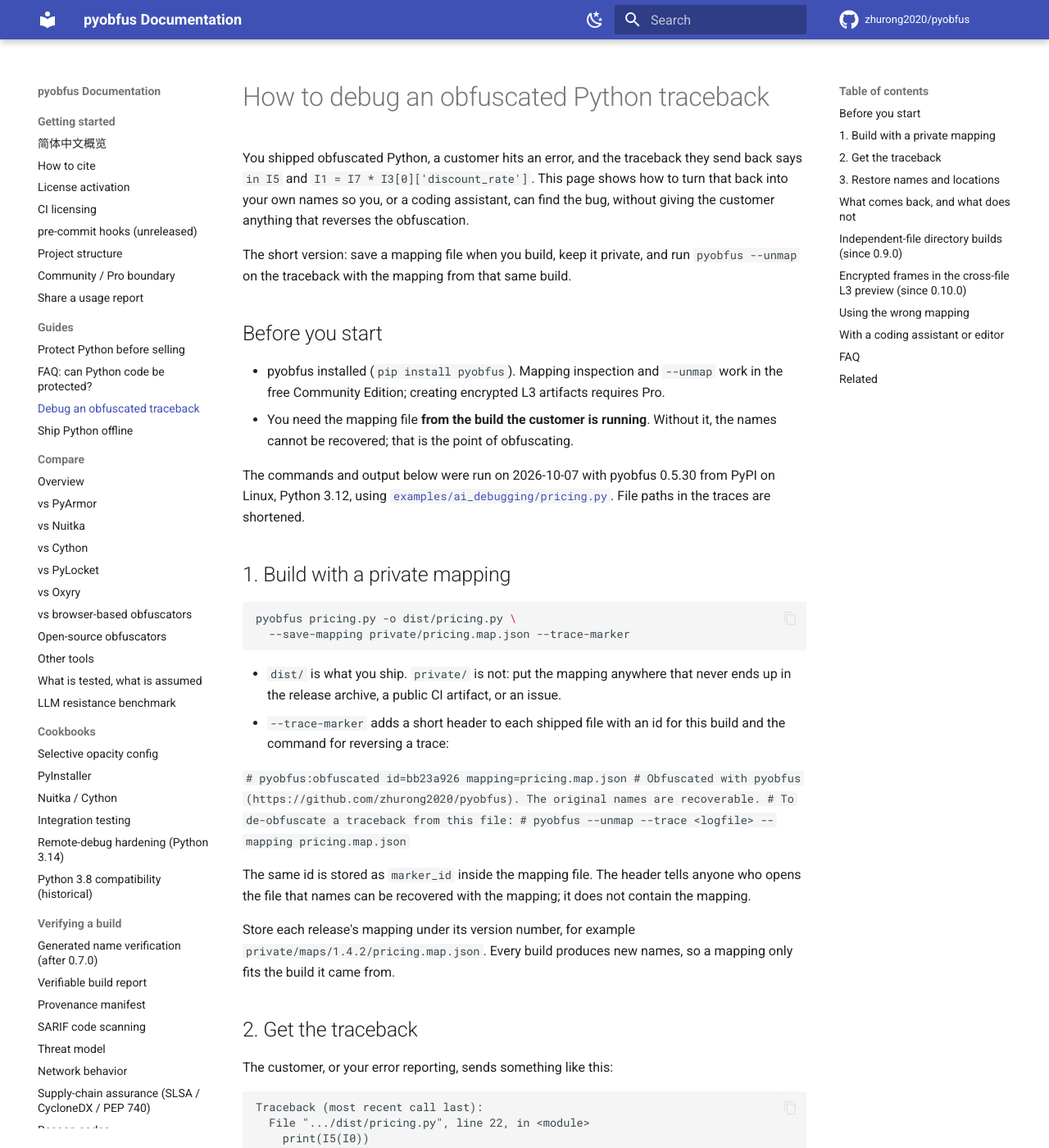
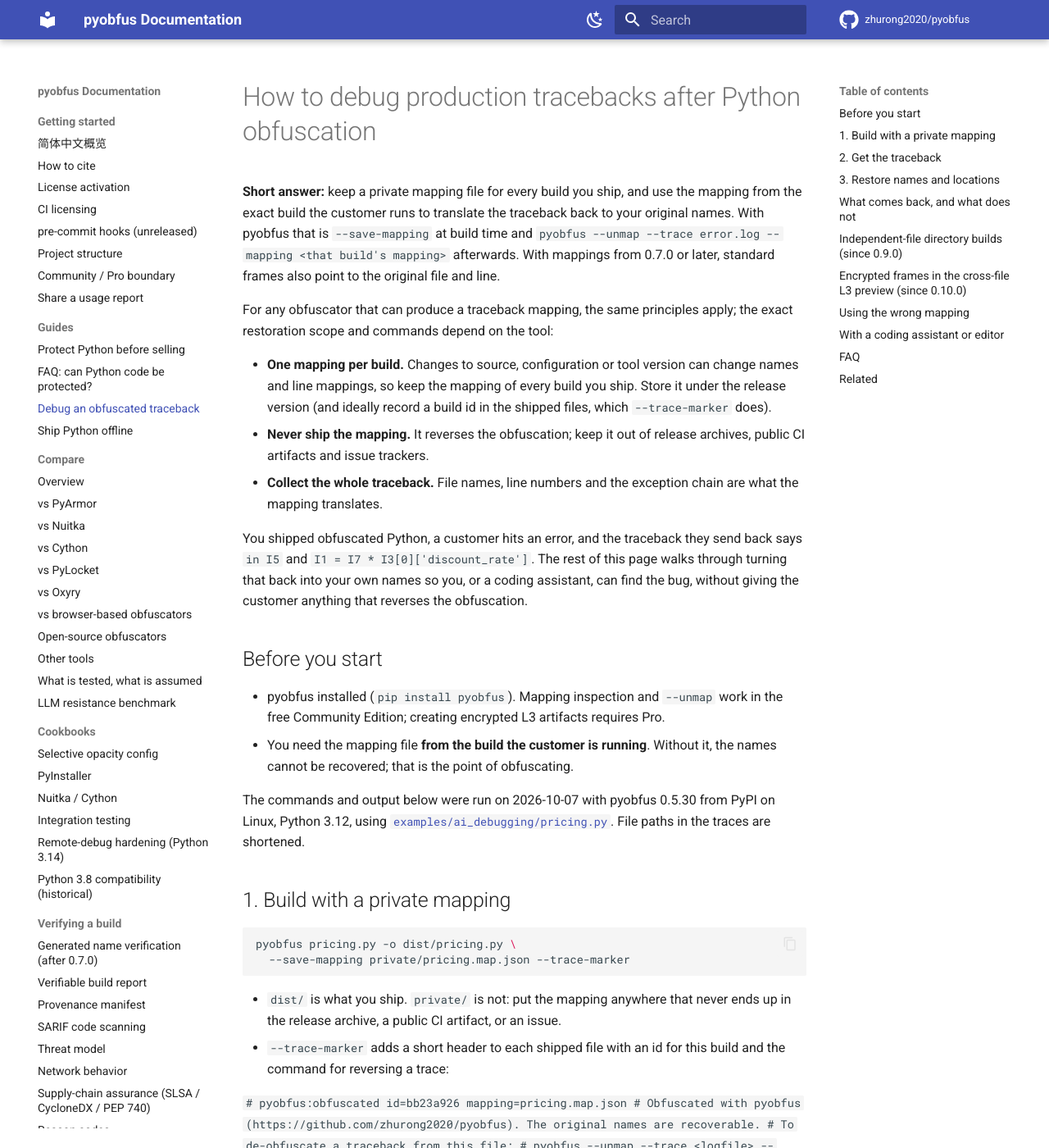
Before and after one commit to zhurong2020/pyobfus, an MkDocs documentation site: the page built from docs/guides/debug-obfuscated-python.md, in a window 1280 px wide and 1400 px high. Shown: the whole window at 82% size. Built offline with MkDocs 1.6.1 and Material for MkDocs 9.7.7, drawn with Linux system fonts in a browser that asks for light colours; comment, search, counter and statistics services are not loaded; some of the changed text lies outside the part shown.

Commit message:
docs: make the traceback guide answer the production-debugging question directly
Title and opening now answer 'how to debug production tracebacks after
Python obfuscation', with tool-independent principles. Corrects the
claim that every build produces new names (names come from counters;
source, config or version changes alter them).

Co-Authored-By: Claude Opus 5.5 <noreply@anthropic.com>

```diff
--- a/docs/guides/debug-obfuscated-python.md
+++ b/docs/guides/debug-obfuscated-python.md
@@ -1,18 +1,33 @@
 ---
-title: Debug obfuscated Python tracebacks
-description: Keep a private build mapping, restore identifiers from a production traceback, and investigate the failure with your editor or coding assistant.
+title: Debug production tracebacks after Python obfuscation
+description: How to map an obfuscated Python traceback back to original names, files and lines with a private per-build mapping, using pyobfus --unmap.
 ---
 
-# How to debug an obfuscated Python traceback
+# How to debug production tracebacks after Python obfuscation
+
+**Short answer:** keep a private mapping file for every build you ship, and
+use the mapping from the exact build the customer runs to translate the
+traceback back to your original names. With pyobfus that is
+`--save-mapping` at build time and `pyobfus --unmap --trace error.log
+--mapping <that build's mapping>` afterwards. With mappings from 0.7.0 or
+later, standard frames also point to the original file and line.
+
+For any obfuscator that can produce a traceback mapping, the same principles
+apply; the exact restoration scope and commands depend on the tool:
+
+- **One mapping per build.** Changes to source, configuration or tool version
+  can change names and line mappings, so keep the mapping of every build you ship. Store it under the release version (and ideally
+  record a build id in the shipped files, which `--trace-marker` does).
+- **Never ship the mapping.** It reverses the obfuscation; keep it out of
+  release archives, public CI artifacts and issue trackers.
+- **Collect the whole traceback.** File names, line numbers and the exception
+  chain are what the mapping translates.
 
 You shipped obfuscated Python, a customer hits an error, and the traceback
-they send back says `in I5` and `I1 = I7 * I3[0]['discount_rate']`. This page
-shows how to turn that back into your own names so you, or a coding
-assistant, can find the bug, without giving the customer anything that
+they send back says `in I5` and `I1 = I7 * I3[0]['discount_rate']`. The rest
+of this page walks through turning that back into your own names so you, or a
+coding assistant, can find the bug, without giving the customer anything that
 reverses the obfuscation.
-
-The short version: save a mapping file when you build, keep it private, and
-run `pyobfus --unmap` on the traceback with the mapping from that same build.
 
 ## Before you start
 
@@ -52,8 +67,8 @@ pyobfus pricing.py -o dist/pricing.py \
   mapping; it does not contain the mapping.
 
 Store each release's mapping under its version number, for example
-`private/maps/1.4.2/pricing.map.json`. Every build produces new names, so a
-mapping only fits the build it came from.
+`private/maps/1.4.2/pricing.map.json`. Changes to source, configuration or tool
+version can change names, so use the mapping from the build the customer runs.
 
 ## 2. Get the traceback
 
```
